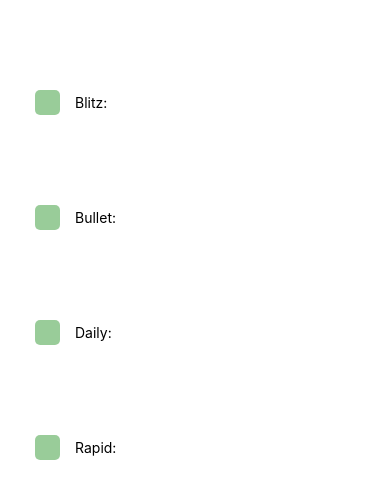
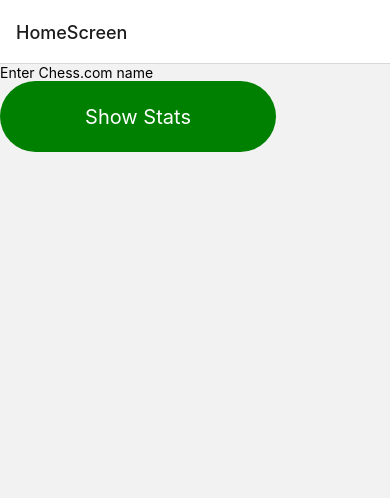
Before and after one commit to WuGambinos/chess-stats-app, a React Native app: screen /HomeScreen in a window 390 px wide. Shown: the top 498 px of the page. Built offline with nearby package versions, Linux system fonts and the light colour scheme.

Commit message:
Starting to add navigation

```diff
--- a/App.js
+++ b/App.js
@@ -3,20 +3,31 @@
 import HomeScreen from './components/HomeScreen';
 import Button from './components/Button';
 import StatsScreen from './components/StatsScreen';
+import { NavigationContainer } from '@react-navigation/native';
+import { createNativeStackNavigator } from '@react-navigation/native-stack';
+
+
+const Stack = createNativeStackNavigator();
 export default function App() {
   return (
-    /*<View style={styles.container}>
-      <HomeScreen>
-      </HomeScreen>
+    <NavigationContainer>
+      <Stack.Navigator initialRouteName="HomeScreen">
+        <Stack.Screen name="HomeScreen" component={HomeScreen}/>
+        <Stack.Screen name="Data" component={StatsScreen}/>
+      </Stack.Navigator>
+    </NavigationContainer>
+      /*<View style={styles.container}>
+        <HomeScreen>
+        </HomeScreen>
 
-      <Button>
+        <Button>
+        </Button>
+      </View>*/
 
-      </Button>
-    </View>*/
 
-    <StatsScreen></StatsScreen>
+    //<StatsScreen></StatsScreen>
   );
-}
+};
 
 const styles = StyleSheet.create({
 
--- a/components/Button.js
+++ b/components/Button.js
@@ -25,7 +25,7 @@
         </TouchableOpacity>
     )
 
-}
+};
 
 const styles = StyleSheet.create( {
     button: {
@@ -43,5 +43,6 @@
         fontSize: 20,
     }
 
-})
+});
+
 export default Button;
--- a/components/HomeScreen.js
+++ b/components/HomeScreen.js
@@ -1,9 +1,9 @@
 import { StatusBar } from 'expo-status-bar';
 import { StyleSheet, Text, TextInput, View } from 'react-native';
-import {Button} from './Button'
+import Button from './Button'
 import React, {useState} from 'react';
 
-const HomeScreen = () => {
+const HomeScreen = ({navigation}) => {
 
     const [text, setText] = useState('');
     const showText = () => {
@@ -12,15 +12,20 @@
 
     return (
         <View>
+            <View>
                 <TextInput
                 placeholder="Enter Chess.com name"
                 onChangeText={newText => setText(newText)}
                 onSubmitEditing={() => showText()}>
                 </TextInput>
             </View>
-    )
 
-}
+            <View>
+                <Button/>
+            </View>
+        </View>
+    );
+};
 
 
 export default HomeScreen;
--- a/package.json
+++ b/package.json
@@ -10,13 +10,17 @@
     "eject": "expo eject"
   },
   "dependencies": {
+    "@react-navigation/native": "^6.0.8",
+    "@react-navigation/native-stack": "^6.5.0",
     "chess-web-api": "^1.1.2",
     "expo": "~44.0.0",
     "expo-status-bar": "~1.2.0",
     "react": "17.0.1",
     "react-dom": "17.0.1",
     "react-native": "0.64.3",
-    "react-native-web": "0.17.1"
+    "react-native-web": "0.17.1",
+    "react-native-screens": "~3.10.1",
+    "react-native-safe-area-context": "3.3.2"
   },
   "devDependencies": {
     "@babel/core": "^7.12.9"
```
Also changed, not shown: 1 other file (tests, documents, lock files or other folders). Lines whose indentation alone changed are shown as unchanged.
